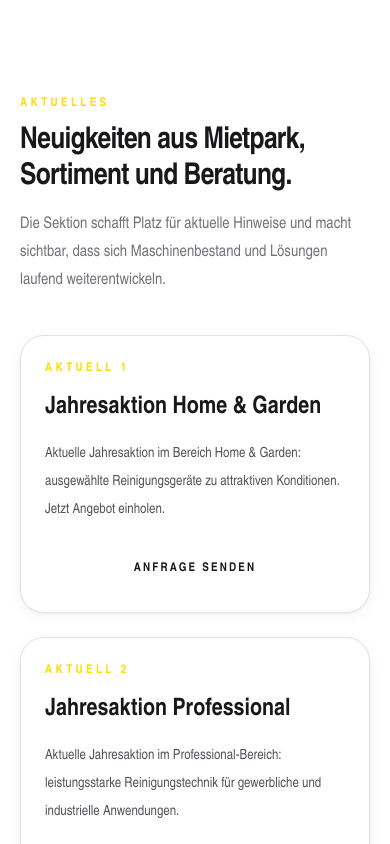
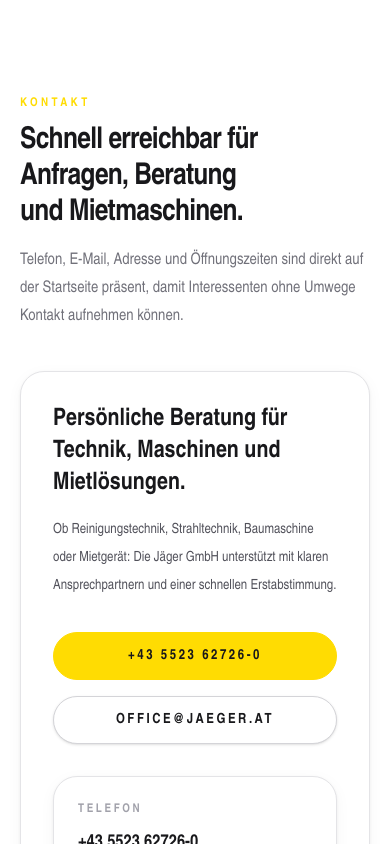
Before and after one commit to mayeraaron/jaeger, a Next.js app: page / in a window 390 px wide. Shown: the part 4940-5784 px from the top of the page. Built offline with nearby package versions, Linux system fonts and the light colour scheme.

Commit message:
Reiter Aktuelles entfernen

```diff
--- a/app/aktuelles/page.tsx
+++ /dev/null
@@ -1,76 +0,0 @@
-import type { Metadata } from "next";
-
-import { Button } from "@/components/ui/button";
-import { Card } from "@/components/ui/card";
-import { Container } from "@/components/ui/container";
-import { PageHero } from "@/components/ui/page-hero";
-import { Section } from "@/components/ui/section";
-import { newsItems } from "@/data/news";
-import { buildMetadata } from "@/lib/seo";
-
-export const metadata: Metadata = buildMetadata({
-  title: "Aktuelles aus Klaus, Vorarlberg",
-  description:
-    "News, Aktionen und Downloads der Jäger GmbH aus Klaus, Vorarlberg in einem klaren Kartenlayout für Unternehmen und Gewerbe.",
-  path: "/aktuelles",
-  type: "article",
-});
-
-export default function AktuellesPage() {
-  return (
-    <main id="main-content" className="flex-1">
-      <PageHero
-        eyebrow="Aktuelles"
-        title="News, Aktionen und Downloads übersichtlich an einem Ort."
-        description="Die Seite ist für eine einfache Pflege über statische Datenobjekte aufgebaut und zeigt Meldungen, Aktionen und PDF-Downloads in einem klaren Kartenlayout."
-      />
-
-      <Container>
-        <Section
-          eyebrow="Beiträge"
-          title="Aktuelle Meldungen im kompakten Kartenraster."
-          description="Die Inhalte werden zentral in `data/news.ts` gepflegt und können ohne Layout-Anpassungen erweitert oder ausgetauscht werden."
-        >
-          <div className="grid gap-6 lg:grid-cols-2 xl:grid-cols-3">
-            {newsItems.map((item) => (
-              <article key={item.slug}>
-                <Card className="flex h-full flex-col p-7 sm:p-8">
-                  <div className="flex items-center justify-between gap-4">
-                    <p className="text-xs font-semibold uppercase tracking-[0.22em] text-brand-500">
-                      {item.category}
-                    </p>
-                    <p className="text-xs uppercase tracking-[0.16em] text-zinc-400">
-                      {item.dateLabel}
-                    </p>
-                  </div>
-                  <h2 className="mt-5 text-2xl font-bold tracking-tight text-zinc-900">
-                    {item.title}
-                  </h2>
-                  <p className="mt-4 text-sm leading-7 text-zinc-600">{item.excerpt}</p>
-                  <p className="mt-4 flex-1 text-sm leading-7 text-zinc-500">{item.content}</p>
-                  <div className="mt-8 flex flex-col gap-3 sm:flex-row">
-                    {item.href ? (
-                      <Button href={item.href} variant="secondary" size="compact">
-                        {item.ctaLabel}
-                      </Button>
-                    ) : null}
-                    {item.pdfHref ? (
-                      <Button
-                        href={item.pdfHref}
-                        size="compact"
-                        target="_blank"
-                        rel="noopener noreferrer"
-                      >
-                        {item.ctaLabel}
-                      </Button>
-                    ) : null}
-                  </div>
-                </Card>
-              </article>
-            ))}
-          </div>
-        </Section>
-      </Container>
-    </main>
-  );
-}
--- a/app/not-found.tsx
+++ b/app/not-found.tsx
@@ -35,7 +35,6 @@
                 { label: "Leistungen", href: "/leistungen" },
                 { label: "Mietpark", href: "/mietpark" },
                 { label: "Über uns", href: "/ueber-uns" },
-                { label: "Aktuelles", href: "/aktuelles" },
               ].map((link) => (
                 <Link
                   key={link.label}
--- a/app/page.tsx
+++ b/app/page.tsx
@@ -7,7 +7,6 @@
 import { Container } from "@/components/ui/container";
 import { Section } from "@/components/ui/section";
 import { companyDetails } from "@/data/company";
-import { newsItems } from "@/data/news";
 import { rentalHighlights } from "@/data/rental";
 import { serviceCards } from "@/data/services";
 import { buildMetadata } from "@/lib/seo";
@@ -210,50 +209,6 @@
         </Section>
 
         <Section
-          id="aktuelles"
-          eyebrow="Aktuelles"
-          title="Neuigkeiten aus Mietpark, Sortiment und Beratung."
-          description="Die Sektion schafft Platz für aktuelle Hinweise und macht sichtbar, dass sich Maschinenbestand und Lösungen laufend weiterentwickeln."
-        >
-          <div className="grid gap-6 lg:grid-cols-2">
-            {newsItems.slice(0, 2).map((item, index) => (
-              <article key={item.title}>
-                <Card className="flex h-full flex-col">
-                  <p className="text-xs font-semibold uppercase tracking-[0.28em] text-brand-500">
-                    Aktuell {index + 1}
-                  </p>
-                  <h3 className="mt-4 text-2xl font-bold text-zinc-900">{item.title}</h3>
-                  <p className="mt-4 flex-1 text-sm leading-7 text-zinc-600">{item.excerpt}</p>
-                  <div className="mt-6 flex flex-col gap-3 sm:flex-row">
-                    {item.href ? (
-                      <Button href={item.href} variant="ghost" size="compact">
-                        {item.ctaLabel}
-                      </Button>
-                    ) : null}
-                    {item.pdfHref ? (
-                      <Button
-                        href={item.pdfHref}
-                        variant="ghost"
-                        size="compact"
-                        target="_blank"
-                        rel="noopener noreferrer"
-                      >
-                        {item.ctaLabel}
-                      </Button>
-                    ) : null}
-                  </div>
-                </Card>
-              </article>
-            ))}
-          </div>
-          <div className="mt-8">
-            <Button href="/aktuelles" variant="secondary">
-              Alle Beiträge ansehen
-            </Button>
-          </div>
-        </Section>
-
-        <Section
           id="kontakt"
           eyebrow="Kontakt"
           title="Schnell erreichbar für Anfragen, Beratung und Mietmaschinen."
--- a/app/sitemap.ts
+++ b/app/sitemap.ts
@@ -52,11 +52,5 @@
       changeFrequency: "monthly",
       priority: 0.7,
     },
-    {
-      url: `${baseUrl}/aktuelles`,
-      lastModified: new Date(),
-      changeFrequency: "weekly",
-      priority: 0.6,
-    },
   ];
 }
--- a/components/layout/site-footer.tsx
+++ b/components/layout/site-footer.tsx
@@ -19,7 +19,6 @@
   { label: "Mietpark", href: "/mietpark" },
   { label: "Über uns", href: "/ueber-uns" },
   { label: "Kontakt", href: "/kontakt" },
-  { label: "Aktuelles", href: "/aktuelles" },
 ];
 
 export function SiteFooter() {
--- a/data/navigation.ts
+++ b/data/navigation.ts
@@ -18,7 +18,6 @@
   { label: "Mietpark", href: "/mietpark" },
   { label: "Über uns", href: "/ueber-uns" },
   { label: "Kontakt", href: "/kontakt" },
-  { label: "Aktuelles", href: "/aktuelles" },
 ];
 
 export const legalNavigationItems: NavItem[] = [
--- a/data/news.ts
+++ /dev/null
@@ -1,52 +0,0 @@
-export type NewsCategory = "News" | "Aktion" | "Download";
-
-export type NewsItem = {
-  slug: string;
-  title: string;
-  category: NewsCategory;
-  dateLabel: string;
-  excerpt: string;
-  content: string;
-  ctaLabel: string;
-  href?: string;
-  pdfHref?: string;
-};
-
-export const newsItems: NewsItem[] = [
-  {
-    slug: "jahresaktion-home-garden",
-    title: "Jahresaktion Home & Garden",
-    category: "Aktion",
-    dateLabel: "Aktion 2025",
-    excerpt:
-      "Aktuelle Jahresaktion im Bereich Home & Garden: ausgewählte Reinigungsgeräte zu attraktiven Konditionen. Jetzt Angebot einholen.",
-    content:
-      "Die Jahresaktion Home & Garden bietet ausgewählte Reinigungstechnik für den privaten und gewerblichen Einsatz zu Aktionspreisen. Für Details direkt bei der Jäger GmbH anfragen.",
-    ctaLabel: "Anfrage senden",
-    href: "/kontakt",
-  },
-  {
-    slug: "jahresaktion-professional",
-    title: "Jahresaktion Professional",
-    category: "Aktion",
-    dateLabel: "Aktion 2025",
-    excerpt:
-      "Aktuelle Jahresaktion im Professional-Bereich: leistungsstarke Reinigungstechnik für gewerbliche und industrielle Anwendungen.",
-    content:
-      "Die Jahresaktion Professional richtet sich an Gewerbe- und Industriekunden mit erhöhten Anforderungen an Reinigungsleistung und Langlebigkeit. Für konkrete Angebote bitte direkt anfragen.",
-    ctaLabel: "Anfrage senden",
-    href: "/kontakt",
-  },
-  {
-    slug: "mietpreisliste-download",
-    title: "Mietpreisliste als PDF",
-    category: "Download",
-    dateLabel: "Download",
-    excerpt:
-      "Die vorbereitete Mietpreisliste steht direkt als PDF zur Verfügung und bietet einen schnellen Einstieg in das Mietprogramm.",
-    content:
-      "Preis- und Übersichtsunterlagen können direkt heruntergeladen werden. Für konkrete Verfügbarkeiten und projektbezogene Konditionen empfiehlt sich die direkte Kontaktaufnahme.",
-    ctaLabel: "Preisliste herunterladen",
-    pdfHref: "/downloads/jaeger-mietpreisliste.pdf",
-  },
-];
```
